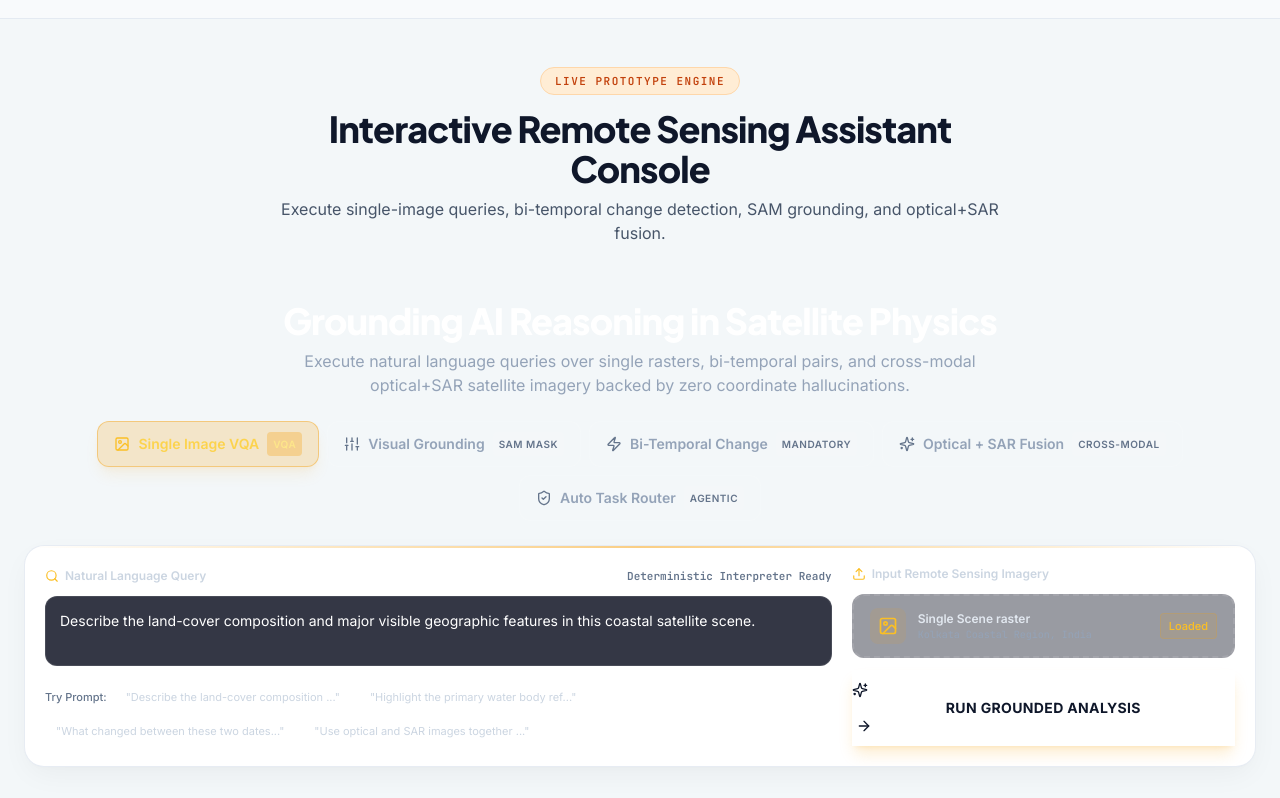
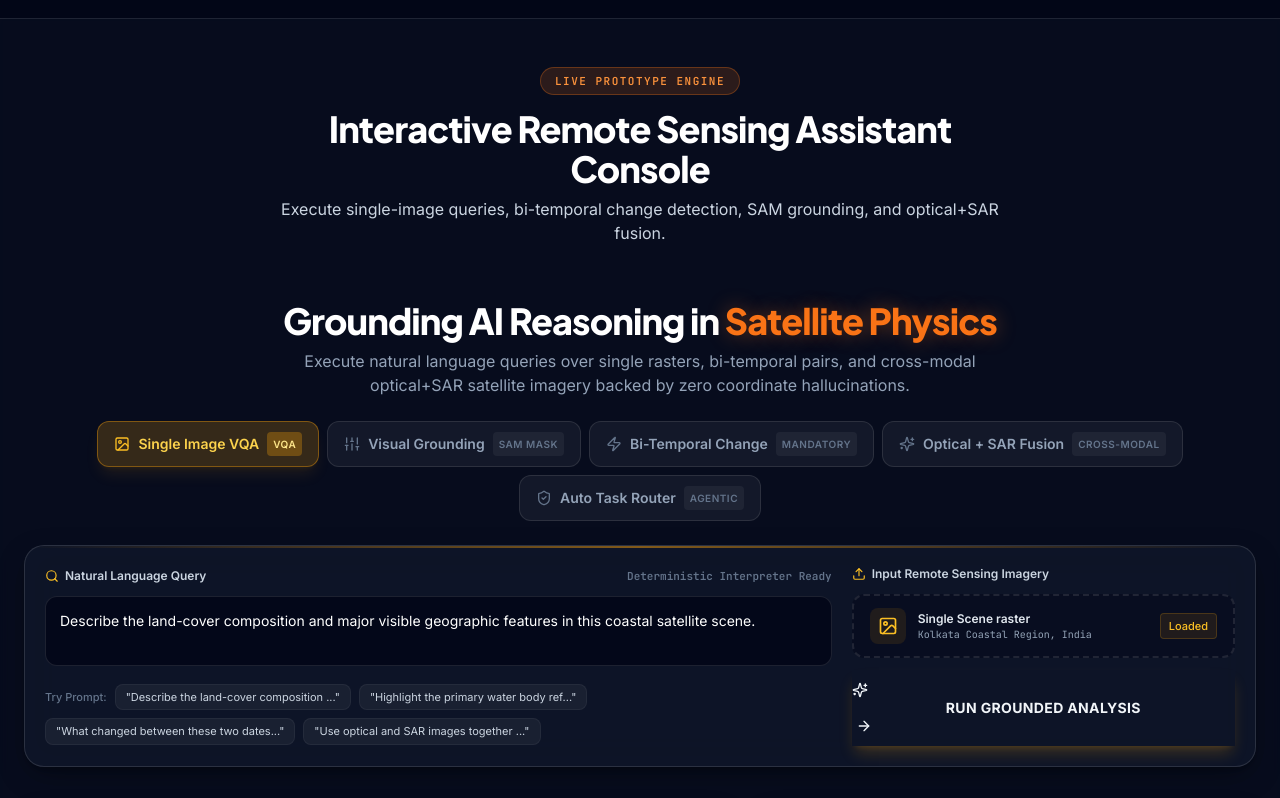
Before and after one commit to Anindya-Dev/satquery-banana, a React (Vite) app: page / in a window 1280 px wide. Shown: the part 919-1717 px from the top of the page. Built offline with nearby package versions, Linux system fonts and the light colour scheme.

Commit message:
fix(ui): enhance text contrast and glassmorphism styling across SIH demo modal and query center

```diff
--- a/src/App.jsx
+++ b/src/App.jsx
@@ -68,9 +68,9 @@ export default function App() {
   };
 
   return (
-    <div className="min-h-screen flex flex-col bg-slate-50 text-slate-900 relative selection:bg-orange-500/20 selection:text-orange-900">
+    <div className="min-h-screen flex flex-col bg-slate-950 text-slate-100 relative selection:bg-amber-500/30 selection:text-amber-200">
 
-      {/* Light Theme Floating Navbar */}
+      {/* Floating Navbar */}
       <Navbar
         onOpenDemoModal={() => setIsDemoModalOpen(true)}
         currentScenarioTitle={activeScenario?.title}
@@ -86,13 +86,13 @@ export default function App() {
       <PartnersSection />
 
       {/* Interactive Platform Section (Embedded Live Engine Console) */}
-      <section id="platform" className="py-12 border-t border-slate-200/80 relative bg-slate-100/60">
+      <section id="platform" className="py-12 border-t border-white/10 relative bg-slate-900/40 backdrop-blur-sm">
         <div className="text-center max-w-3xl mx-auto mb-8 px-6">
           <div className="section-tag">LIVE PROTOTYPE ENGINE</div>
-          <h2 className="heading-font text-3xl sm:text-4xl font-extrabold text-slate-900 tracking-tight">
+          <h2 className="heading-font text-3xl sm:text-4xl font-extrabold text-white tracking-tight">
             Interactive Remote Sensing Assistant Console
           </h2>
-          <p className="mt-2 text-sm sm:text-base text-slate-600">
+          <p className="mt-2 text-sm sm:text-base text-slate-300">
             Execute single-image queries, bi-temporal change detection, SAM grounding, and optical+SAR fusion.
           </p>
         </div>
--- a/src/components/DemoScenariosModal.jsx
+++ b/src/components/DemoScenariosModal.jsx
@@ -46,40 +46,44 @@ export default function DemoScenariosModal({ isOpen, onClose, onSelectScenario,
                 }}
                 className={`p-4 rounded-xl border transition-all cursor-pointer group flex flex-col sm:flex-row items-start sm:items-center justify-between gap-4 ${
                   isSelected
-                    ? 'bg-amber-500/10 border-amber-500/50 shadow-lg shadow-amber-500/10'
-                    : 'bg-slate-950/60 border-white/10 hover:border-amber-500/30 hover:bg-slate-900/60'
+                    ? 'bg-amber-500/25 border-amber-400 shadow-xl shadow-amber-500/20 ring-1 ring-amber-400/40'
+                    : 'bg-slate-900/90 border-white/15 hover:border-amber-400/50 hover:bg-slate-800/90'
                 }`}
               >
                 <div className="flex items-start gap-4">
                   <div className={`w-10 h-10 rounded-xl flex items-center justify-center font-mono font-bold text-sm shrink-0 ${
-                    isSelected ? 'bg-amber-500 text-slate-950' : 'bg-white/5 text-slate-400 group-hover:text-amber-400'
+                    isSelected ? 'bg-amber-500 text-slate-950 shadow-md shadow-amber-500/40' : 'bg-white/10 text-slate-300 group-hover:text-amber-400 group-hover:bg-white/15'
                   }`}>
                     0{idx + 1}
                   </div>
 
                   <div>
                     <div className="flex items-center gap-2 mb-1 flex-wrap">
-                      <h4 className="text-sm font-bold text-white group-hover:text-amber-300 transition-colors">
+                      <h4 className={`text-sm font-bold transition-colors ${isSelected ? 'text-amber-200 font-extrabold' : 'text-white group-hover:text-amber-300'}`}>
                         {scen.title}
                       </h4>
-                      <span className="text-[10px] font-semibold px-2 py-0.5 rounded bg-white/5 text-slate-300 border border-white/10">
+                      <span className={`text-[10px] font-bold px-2 py-0.5 rounded border ${
+                        isSelected
+                          ? 'bg-amber-500/30 text-amber-200 border-amber-400/40'
+                          : 'bg-white/10 text-slate-200 border-white/15'
+                      }`}>
                         {scen.badge}
                       </span>
                     </div>
 
-                    <p className="text-xs text-slate-300 mb-2 font-mono">
+                    <p className={`text-xs mb-2 font-mono leading-relaxed ${isSelected ? 'text-amber-100 font-semibold' : 'text-slate-300'}`}>
                       "{scen.query}"
                     </p>
 
                     <div className="flex items-center gap-4 text-[11px] text-slate-400 font-mono">
-                      <span>Location: <strong className="text-slate-200">{scen.location}</strong></span>
-                      <span>Date: <strong className="text-slate-200">{scen.date}</strong></span>
+                      <span>Location: <strong className="text-white font-semibold">{scen.location}</strong></span>
+                      <span>Date: <strong className="text-white font-semibold">{scen.date}</strong></span>
                     </div>
                   </div>
                 </div>
 
                 {/* Select Button */}
-                <button className={`btn-primary py-2 px-4 text-xs shrink-0 ${isSelected ? 'opacity-100' : 'opacity-80 group-hover:opacity-100'}`}>
+                <button className={`btn-primary py-2 px-4 text-xs font-bold shrink-0 ${isSelected ? 'opacity-100 bg-amber-500 text-slate-950 hover:bg-amber-400' : 'opacity-90 group-hover:opacity-100'}`}>
                   <Play className="w-3.5 h-3.5 fill-current" />
                   <span>{isSelected ? 'Loaded' : 'Load Demo'}</span>
                 </button>
--- a/src/index.css
+++ b/src/index.css
@@ -3,25 +3,25 @@
 @tailwind utilities;
 
 :root {
-  --bg-obsidian: #ffffff;
-  --bg-card: rgba(255, 255, 255, 0.9);
-  --bg-card-hover: #ffffff;
-  --border-glass: rgba(0, 0, 0, 0.08);
-  --border-amber-glow: rgba(234, 88, 12, 0.3);
+  --bg-obsidian: #0b0f19;
+  --bg-card: rgba(15, 23, 42, 0.75);
+  --bg-card-hover: rgba(30, 41, 59, 0.85);
+  --border-glass: rgba(255, 255, 255, 0.12);
+  --border-amber-glow: rgba(249, 115, 22, 0.4);
 
-  --amber-primary: #ea580c;
-  --amber-light: #f97316;
-  --peach-warm: #f97316;
-  --copper-dark: #c2410c;
+  --amber-primary: #f97316;
+  --amber-light: #fb923c;
+  --peach-warm: #fb923c;
+  --copper-dark: #ea580c;
 
-  --text-main: #0f172a;
-  --text-muted: #475569;
-  --text-dim: #64748b;
+  --text-main: #f8fafc;
+  --text-muted: #cbd5e1;
+  --text-dim: #94a3b8;
 
-  --success-green: #059669;
-  --warning-amber: #d97706;
-  --danger-red: #dc2626;
-  --info-blue: #2563eb;
+  --success-green: #10b981;
+  --warning-amber: #f59e0b;
+  --danger-red: #ef4444;
+  --info-blue: #3b82f6;
 
   --font-heading: 'Plus Jakarta Sans', sans-serif;
   --font-body: 'Inter', sans-serif;
@@ -37,63 +37,64 @@ html {
 }
 
 body {
-  background-color: #f8fafc;
-  color: var(--text-main);
+  background-color: #090d16;
+  color: #f8fafc;
   font-family: var(--font-body);
   min-height: 100vh;
   overflow-x: hidden;
   background-image:
-    radial-gradient(circle at 50% 0%, rgba(249, 115, 22, 0.07) 0%, transparent 50%),
-    radial-gradient(circle at 90% 80%, rgba(234, 88, 12, 0.04) 0%, transparent 40%);
+    radial-gradient(circle at 50% 0%, rgba(249, 115, 22, 0.12) 0%, transparent 50%),
+    radial-gradient(circle at 90% 80%, rgba(234, 88, 12, 0.08) 0%, transparent 40%),
+    radial-gradient(circle at 10% 40%, rgba(15, 23, 42, 0.8) 0%, transparent 50%);
   background-attachment: fixed;
 }
 
-/* Custom Scrollbars for light mode */
+/* Custom Scrollbars */
 ::-webkit-scrollbar {
   width: 6px;
   height: 6px;
 }
 ::-webkit-scrollbar-track {
-  background: #f1f5f9;
+  background: #0f172a;
 }
 ::-webkit-scrollbar-thumb {
-  background: #cbd5e1;
+  background: #334155;
   border-radius: 4px;
 }
 ::-webkit-scrollbar-thumb:hover {
   background: var(--amber-primary);
 }
 
-/* Light Glassmorphism utility classes */
+/* Dark Glassmorphism utility classes */
 .glass-panel {
-  background: #ffffff;
+  background: rgba(15, 23, 42, 0.8);
   backdrop-filter: blur(16px);
   -webkit-backdrop-filter: blur(16px);
-  border: 1px solid rgba(226, 232, 240, 0.8);
+  border: 1px solid rgba(255, 255, 255, 0.12);
   border-radius: 20px;
-  box-shadow: 0 10px 30px -5px rgba(0, 0, 0, 0.05), 0 4px 6px -2px rgba(0, 0, 0, 0.02);
+  box-shadow: 0 10px 30px -5px rgba(0, 0, 0, 0.4), 0 4px 6px -2px rgba(0, 0, 0, 0.2);
 }
 
 .glass-panel-amber {
-  background: #fff7ed;
+  background: rgba(43, 20, 8, 0.85);
   backdrop-filter: blur(16px);
-  border: 1px solid rgba(251, 146, 60, 0.3);
+  border: 1px solid rgba(249, 115, 22, 0.4);
   border-radius: 20px;
-  box-shadow: 0 10px 30px -5px rgba(249, 115, 22, 0.08);
+  box-shadow: 0 10px 30px -5px rgba(249, 115, 22, 0.15);
 }
 
 .glass-nav {
-  background: rgba(255, 255, 255, 0.85);
+  background: rgba(11, 15, 25, 0.85);
   backdrop-filter: blur(20px);
   -webkit-backdrop-filter: blur(20px);
-  border: 1px solid rgba(226, 232, 240, 0.9);
+  border: 1px solid rgba(255, 255, 255, 0.12);
   border-radius: 9999px;
-  box-shadow: 0 10px 25px -5px rgba(0, 0, 0, 0.05);
+  box-shadow: 0 10px 25px -5px rgba(0, 0, 0, 0.3);
 }
 
 /* Hackathon Pill Buttons */
 .btn-pill-primary {
-  background: #0f172a;
+  background: linear-gradient(135deg, #f97316 0%, #ea580c 100%);
   color: #ffffff;
   font-weight: 700;
   border-radius: 9999px;
@@ -102,43 +103,43 @@ body {
   display: inline-flex;
   align-items: center;
   gap: 8px;
-  box-shadow: 0 4px 14px rgba(15, 23, 42, 0.15);
+  box-shadow: 0 4px 14px rgba(249, 115, 22, 0.3);
 }
 
 .btn-pill-primary:hover {
   transform: translateY(-2px);
-  box-shadow: 0 8px 20px rgba(15, 23, 42, 0.25);
-  background: #1e293b;
+  box-shadow: 0 8px 20px rgba(249, 115, 22, 0.45);
+  background: linear-gradient(135deg, #fb923c 0%, #f97316 100%);
 }
 
 .btn-pill-glass {
-  background: #ffffff;
-  color: #0f172a;
+  background: rgba(255, 255, 255, 0.08);
+  color: #f8fafc;
   font-weight: 600;
-  border: 1px solid #cbd5e1;
+  border: 1px solid rgba(255, 255, 255, 0.15);
   border-radius: 9999px;
   padding: 12px 22px;
   transition: all 0.2s ease;
   display: inline-flex;
   align-items: center;
   gap: 8px;
-  box-shadow: 0 2px 5px rgba(0, 0, 0, 0.04);
 }
 
 .btn-pill-glass:hover {
-  background: #f8fafc;
-  border-color: #94a3b8;
+  background: rgba(255, 255, 255, 0.15);
+  border-color: rgba(249, 115, 22, 0.4);
+  color: #ffffff;
   transform: translateY(-1px);
 }
 
 .btn-amber-glow {
-  background: linear-gradient(135deg, #ea580c 0%, #c2410c 100%);
+  background: linear-gradient(135deg, #f97316 0%, #ea580c 100%);
   color: #ffffff;
   font-weight: 700;
   border-radius: 9999px;
   padding: 12px 24px;
   transition: all 0.25s ease;
-  box-shadow: 0 6px 20px rgba(234, 88, 12, 0.25);
+  box-shadow: 0 6px 20px rgba(249, 115, 22, 0.35);
   display: inline-flex;
   align-items: center;
   gap: 8px;
@@ -146,7 +147,7 @@ body {
 
 .btn-amber-glow:hover {
   transform: translateY(-2px);
-  box-shadow: 0 10px 25px rgba(234, 88, 12, 0.35);
+  box-shadow: 0 10px 25px rgba(249, 115, 22, 0.5);
 }
 
 /* Hackathon Section Tags */
@@ -156,9 +157,9 @@ body {
   font-weight: 700;
   letter-spacing: 1.5px;
   text-transform: uppercase;
-  color: #c2410c;
-  background: #ffedd5;
-  border: 1px solid #fed7aa;
+  color: #fb923c;
+  background: rgba(249, 115, 22, 0.15);
+  border: 1px solid rgba(249, 115, 22, 0.3);
   padding: 5px 14px;
   border-radius: 9999px;
   display: inline-block;
@@ -166,8 +167,9 @@ body {
 }
 
 /* Typography */
-.text-peach-glow {
-  color: #ea580c;
+.text-amber-glow {
+  color: #f97316;
+  text-shadow: 0 0 20px rgba(249, 115, 22, 0.4);
 }
 
 .heading-font {
@@ -181,7 +183,7 @@ body {
 /* Split Image Slider Handle */
 .slider-handle {
   width: 3px;
-  background: #0f172a;
-  box-shadow: 0 0 10px rgba(15, 23, 42, 0.5), 0 0 16px var(--amber-primary);
+  background: #ffffff;
+  box-shadow: 0 0 10px rgba(255, 255, 255, 0.8), 0 0 16px var(--amber-primary);
   cursor: ew-resize;
 }
```
Also changed, not shown: 2 other files (tests, documents, lock files or other folders).
